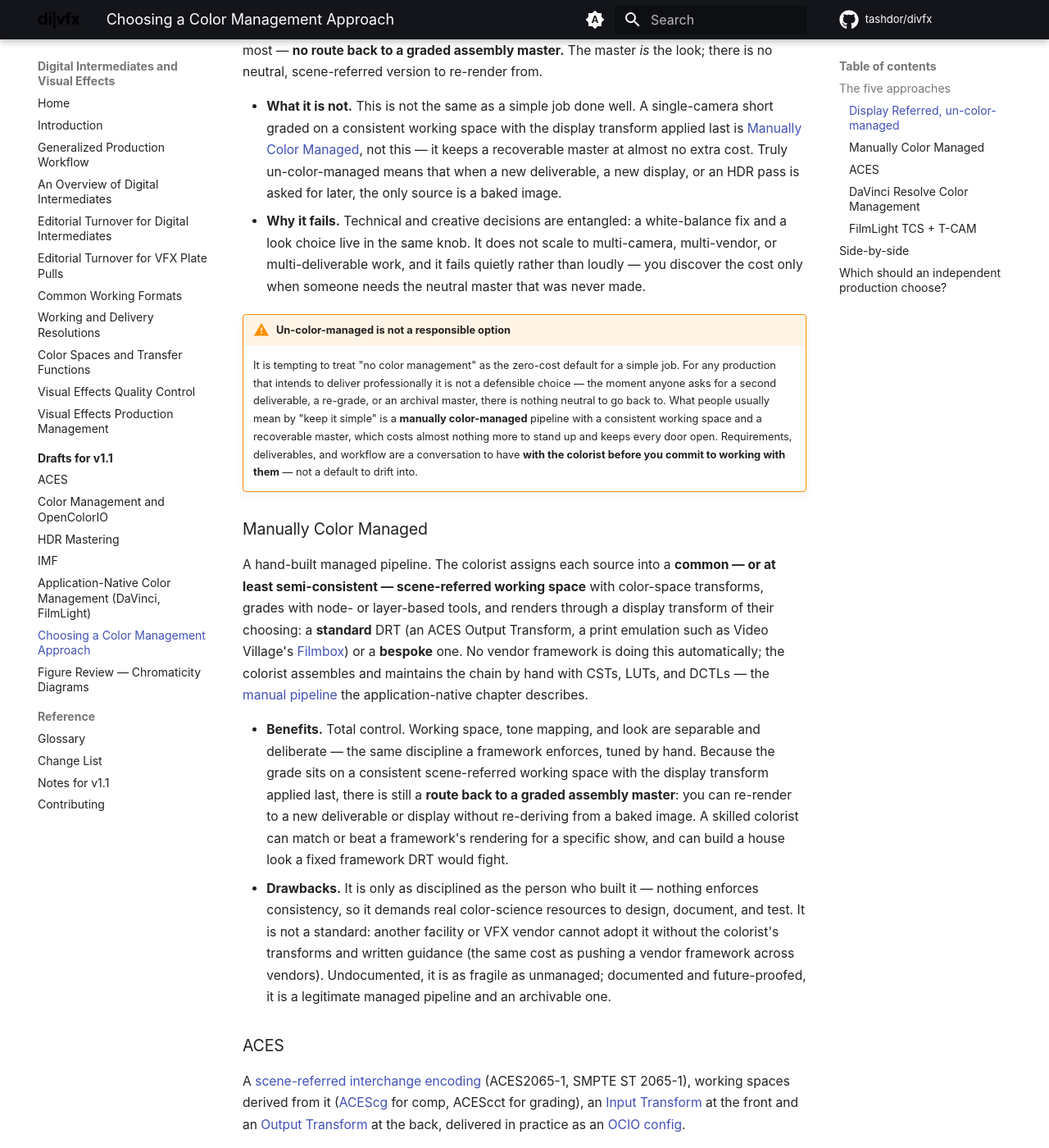
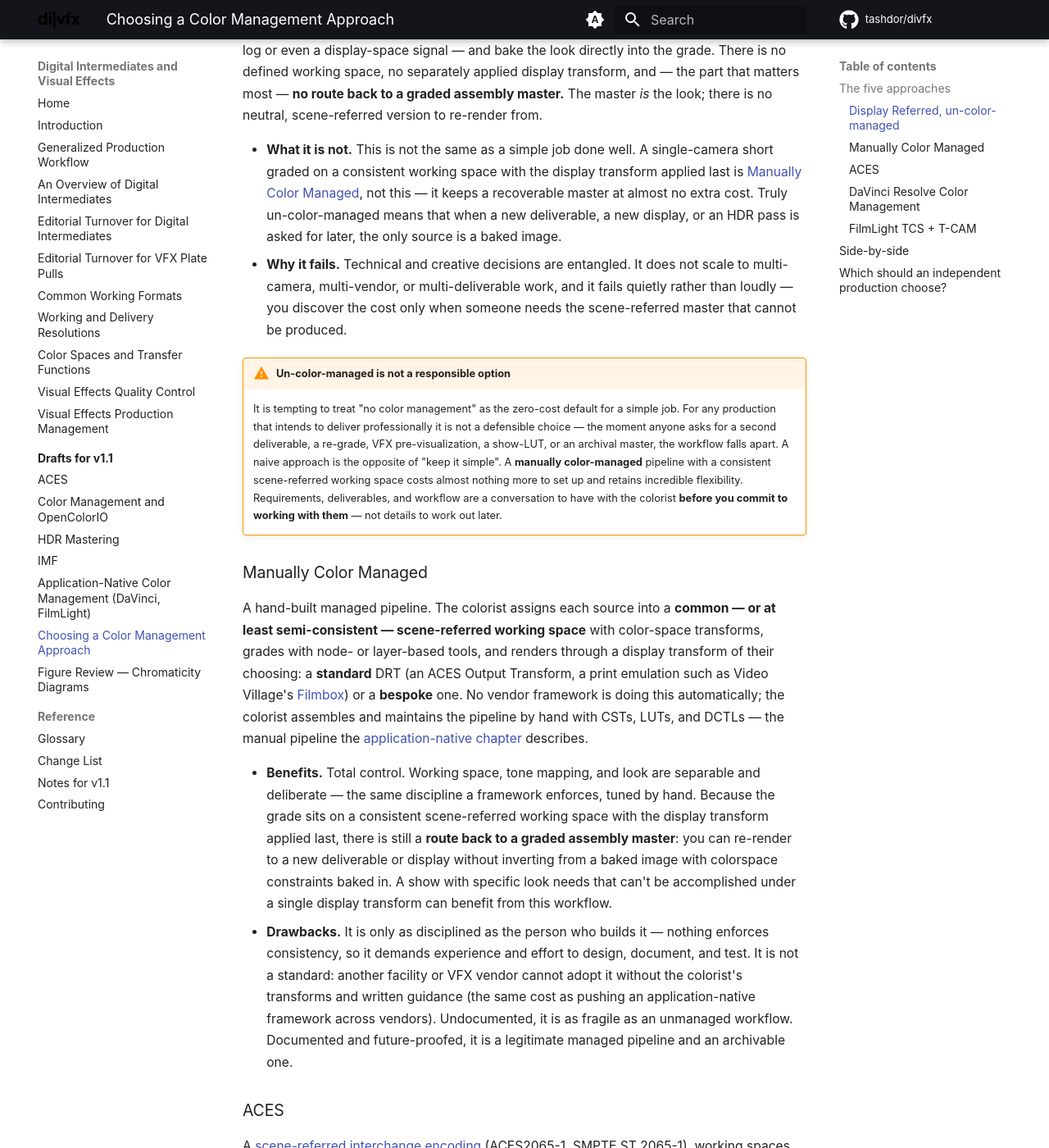
Before and after one commit to tashdor/divfx, an MkDocs documentation site: the page built from docs/drafts/color-management-comparison.md, in a window 1280 px wide and 1400 px high, scrolled down 1299 px. Shown: the whole window at 82% size. Built offline with MkDocs 1.6.1 and Material for MkDocs 9.7.7, drawn with Linux system fonts in a browser that asks for light colours; comment, search, counter and statistics services are not loaded; the version menu is left out; some of the changed text lies outside the part shown.

Commit message:
Update color-management-comparison.md
in progress

```diff
--- a/docs/drafts/color-management-comparison.md
+++ b/docs/drafts/color-management-comparison.md
@@ -10,12 +10,12 @@
 The [ACES](aces.md), [OpenColorIO](color-management.md), and [application-native color management](application-native-color-management.md) chapters each describe one way to run color. This chapter puts five approaches side by side so an independent production can pick deliberately rather than by default. The five are:
 
 1. **Display Referred, un-color-managed** — the look is baked into the grade, no working space, no route back to a scene-referred graded master. Listed here to be ruled out, not encouraged.
-2. **Manually Color Managed** — a hand-made pipeline: a consistent scene-referred working space with color-space transforms in, node- or layer-based grading, and a standard or bespoke display transform out.
+2. **Manually Color Managed** — a hand-made pipeline: a consistent scene-referred working space with color-space transforms in, node- or layer-based grading, and a standard or bespoke display transform out. This is typically what people mean when they talk about "node-based color management" in Resolve.
 3. **ACES** — an open, standardized, scene-referred pipeline (SMPTE ST 2065).
 4. **DaVinci Resolve Color Management (RCM)** — Blackmagic's in-application managed workflow on DaVinci Wide Gamut / Intermediate.
 5. **FilmLight Truelight Color Spaces (TCS) + T-CAM** — FilmLight's managed workflow on E-Gamut / T-Log with a color-appearance display transform.
 
-The through-line of this handbook applies to all of them: the discipline that matters is knowing, at every step, whether you are [scene-referred or display-referred](../digital-intermediates.md), and applying the display transform once at the end. Four of these five keep a consistent scene-referred working space and a recoverable master — the frameworks enforce it automatically, and a manually color-managed pipeline holds it by the colorist's discipline. Only the first abandons it, which is why it is here as a cautionary category rather than a real choice.
+The through-line of this handbook applies to all of them: the discipline that matters is knowing, at every step, whether you are [scene-referred or display-referred](../digital-intermediates.md), and applying the display transform only at the end of the grading pipeline. Four of these five keep a consistent scene-referred working space and a recoverable master with vary degrees of freedom, complexity, and labor — the frameworks enforce it automatically, and a manually color-managed pipeline relies heavily on the colorist's discipline. Only the first abandons it, which is why it is here as a cautionary category rather than an endorsement.
 
 !!! note "This is a choice about interchange, not image quality"
     None of the managed systems guarantee a "better picture" on its own. What they buy you is a framework for consistency across cameras, vendors, applications, and deliverables — and, for ACES, a standard graded archival deliverable. A good colorist could arrive at approximately identical results under any of these frameworks, but the differences in ease of workflow or flexibility become apparent when multiple software products, tools, vendors, or deliverables are introduced.
@@ -26,29 +26,29 @@
 You grade the footage more or less as the camera and monitor present it — a camera-native log or even a display-space signal — and bake the look directly into the grade. There is no defined working space, no separately applied display transform, and — the part that matters most — **no route back to a graded assembly master.** The master *is* the look; there is no neutral, scene-referred version to re-render from.
 
 - **What it is not.** This is not the same as a simple job done well. A single-camera short graded on a consistent working space with the display transform applied last is [Manually Color Managed](#manually-color-managed), not this — it keeps a recoverable master at almost no extra cost. Truly un-color-managed means that when a new deliverable, a new display, or an HDR pass is asked for later, the only source is a baked image.
-- **Why it fails.** Technical and creative decisions are entangled: a white-balance fix and a look choice live in the same knob. It does not scale to multi-camera, multi-vendor, or multi-deliverable work, and it fails quietly rather than loudly — you discover the cost only when someone needs the neutral master that was never made.
+- **Why it fails.** Technical and creative decisions are entangled. It does not scale to multi-camera, multi-vendor, or multi-deliverable work, and it fails quietly rather than loudly — you discover the cost only when someone needs the scene-referred master that cannot be produced.
 
 !!! warning "Un-color-managed is not a responsible option"
-    It is tempting to treat "no color management" as the zero-cost default for a simple job. For any production that intends to deliver professionally it is not a defensible choice — the moment anyone asks for a second deliverable, a re-grade, or an archival master, there is nothing neutral to go back to. What people usually mean by "keep it simple" is a **manually color-managed** pipeline with a consistent working space and a recoverable master, which costs almost nothing more to stand up and keeps every door open. Requirements, deliverables, and workflow are a conversation to have **with the colorist before you commit to working with them** — not a default to drift into.
+    It is tempting to treat "no color management" as the zero-cost default for a simple job. For any production that intends to deliver professionally it is not a defensible choice — the moment anyone asks for a second deliverable, a re-grade, VFX pre-visualization, a show-LUT, or an archival master, the workflow falls apart. A naive approach is the opposite of "keep it simple". A **manually color-managed** pipeline with a consistent scene-referred working space costs almost nothing more to set up and retains incredible flexibility. Requirements, deliverables, and workflow are a conversation to have with the colorist **before you commit to working with them** — not details to work out later.
 ### Manually Color Managed
 
-A hand-built managed pipeline. The colorist assigns each source into a **common — or at least semi-consistent — scene-referred working space** with color-space transforms, grades with node- or layer-based tools, and renders through a display transform of their choosing: a **standard** DRT (an ACES Output Transform, a print emulation such as Video Village's [Filmbox](https://videovillage.com/filmbox/)) or a **bespoke** one. No vendor framework is doing this automatically; the colorist assembles and maintains the chain by hand with CSTs, LUTs, and DCTLs — the [manual pipeline](application-native-color-management.md) the application-native chapter describes.
+A hand-built managed pipeline. The colorist assigns each source into a **common — or at least semi-consistent — scene-referred working space** with color-space transforms, grades with node- or layer-based tools, and renders through a display transform of their choosing: a **standard** DRT (an ACES Output Transform, a print emulation such as Video Village's [Filmbox](https://videovillage.com/filmbox/)) or a **bespoke** one. No vendor framework is doing this automatically; the colorist assembles and maintains the pipeline by hand with CSTs, LUTs, and DCTLs — the manual pipeline the [application-native chapter](application-native-color-management.md) describes.
 
-- **Benefits.** Total control. Working space, tone mapping, and look are separable and deliberate — the same discipline a framework enforces, tuned by hand. Because the grade sits on a consistent scene-referred working space with the display transform applied last, there is still a **route back to a graded assembly master**: you can re-render to a new deliverable or display without re-deriving from a baked image. A skilled colorist can match or beat a framework's rendering for a specific show, and can build a house look a fixed framework DRT would fight.
-- **Drawbacks.** It is only as disciplined as the person who built it — nothing enforces consistency, so it demands real color-science resources to design, document, and test. It is not a standard: another facility or VFX vendor cannot adopt it without the colorist's transforms and written guidance (the same cost as pushing a vendor framework across vendors). Undocumented, it is as fragile as unmanaged; documented and future-proofed, it is a legitimate managed pipeline and an archivable one.
+- **Benefits.** Total control. Working space, tone mapping, and look are separable and deliberate — the same discipline a framework enforces, tuned by hand. Because the grade sits on a consistent scene-referred working space with the display transform applied last, there is still a **route back to a graded assembly master**: you can re-render to a new deliverable or display without inverting from a baked image with colorspace constraints baked in. A show with specific look needs that can't be accomplished under a single display transform can benefit from this workflow.
+- **Drawbacks.** It is only as disciplined as the person who builds it — nothing enforces consistency, so it demands experience and effort to design, document, and test. It is not a standard: another facility or VFX vendor cannot adopt it without the colorist's transforms and written guidance (the same cost as pushing an application-native framework across vendors). Undocumented, it is as fragile as an unmanaged workflow. Documented and future-proofed, it is a legitimate managed pipeline and an archivable one.
 
 ### ACES
 
 A [scene-referred interchange encoding](aces.md#what-aces-actually-is) (ACES2065-1, SMPTE ST 2065-1), working spaces derived from it ([ACEScg](aces.md#encodings) for comp, ACEScct for grading), an [Input Transform](aces.md#transforms) at the front and an [Output Transform](aces.md#transforms) at the back, delivered in practice as an [OCIO config](color-management.md#how-aces-is-actually-delivered).
 
-- **Benefits.** It is an **open standard** multiple vendors implement identically, so plates and renders interchange without a bespoke per-vendor negotiation. It is natively supported across the VFX tool ecosystem through OCIO (Nuke, Maya, Houdini, Katana, Flame, Resolve, Baselight). ACES2065-1 gives a **neutral, documented archival encoding** independent of any display or look. It is free and vendor-independent.
-- **Drawbacks.** It is not free of *effort*: setup, testing, and vendor discipline cost real time, and adopting ACES badly is worse than a well-run manually color-managed pipeline. The standard Output Transform is a strong opinion; a look that fights it means working against the system. There is a learning curve, and version discipline matters (do not [switch versions mid-show](aces.md#aces-20)). With a single camera and a single deliverable, much of what it buys you goes unused.
+- **Benefits.** It is a platform-agnostic **open standard** that developers and vendors implement identically, so plates and renders interchange without a bespoke per-vendor negotiation. It is natively supported across the VFX tool ecosystem through OCIO (Nuke, Maya, Houdini, Katana, Flame, Resolve, Baselight). ACES2065-1 gives a **neutral, documented archival encoding** independent of any display or look. It is free and vendor-independent. It is a product of a non-profit, rotating steering committee of industry experts invested in open-source software.
+- **Drawbacks.** It is not free of *effort*: setup, testing, and vendor discipline cost real time, and adopting ACES badly is worse than a well-run manually color-managed pipeline. Fighting the standard Output Transform means working against the system. There is a learning curve, a preponderance of acronyms and syntax, and version discipline matters (do not [switch versions mid-show](aces.md#aces-20)). With a single camera and a single deliverable, much of what it buys you goes unused. If the feel of the ACEScct/AP1 working space is your only motivation for using ACES, you can achieve that in a manually color managed workflow with your own DRT or through DaVinci Resolve Color Management.
 
 ### DaVinci Resolve Color Management
 
 Blackmagic's [DaVinci YRGB Color Managed](application-native-color-management.md#davinci-resolve-color-management-rcm) mode: per-clip Input Color Space → a **DaVinci Wide Gamut / Intermediate** timeline space → an Output Color Space per deliverable, with the display transform applied last.
 
-- **Benefits.** Lowest-friction managed workflow if you already finish in Resolve — no license, no separate config, on by a project setting. Normalizes many cameras into one working space. DWG is a genuinely large, **documented** working space (published white paper). Retargets cleanly to SDR/HDR and Rec.709/P3/Rec.2020 by changing the output space. Resolve can *also* run full ACES if you want it. **[DWG specifics web-sourced — see the application-native chapter.]**
+- **Benefits.** Lowest-friction managed workflow if you already finish in Resolve — no license, no separate config, on by a project setting. Normalizes many cameras into one working space. DWG is a genuinely large, **documented** working space (published white paper). Retargets cleanly to SDR/HDR and Rec.709/P3/Rec.2020 by changing the output space. **[DWG specifics web-sourced — see the application-native chapter.]**
 - **Drawbacks.** It is a single-vendor, **in-application** system: a VFX vendor in Nuke is not "in RCM." The display rendering transform is internal, not published as an interoperable spec, so it is not something other tools implement identically. It is not an archival interchange standard. DWG the *encoding* is portable; the Resolve *rendering* is not, in the same sense.
 
 ### FilmLight TCS + T-CAM
```
